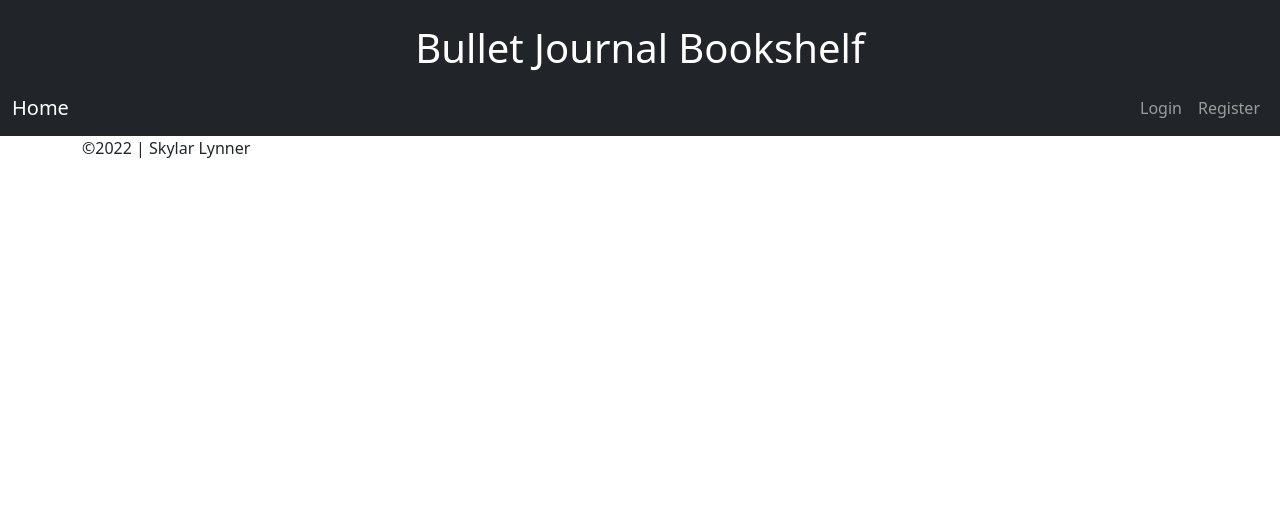
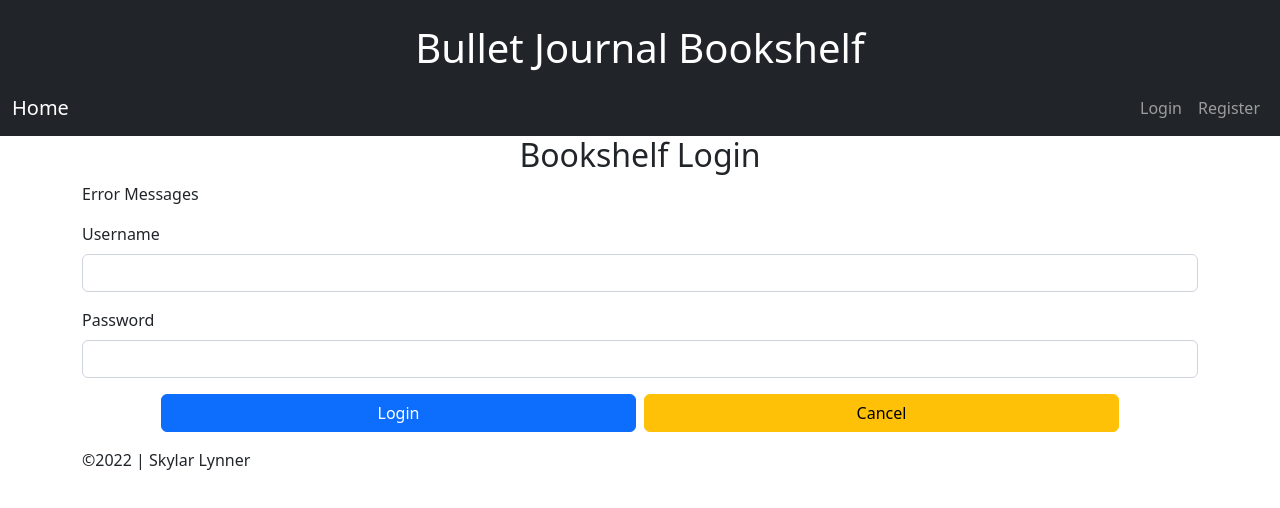
Before and after one commit to oneexists/Bookshelf, a React (Create React App) app in the folder react-ui/: page /login in a window 1280 px wide. Shown: the top 508 px of the page. Built offline with nearby package versions, Linux system fonts and the light colour scheme.

Commit message:
login form template with routing

```diff
--- a/react-ui/src/App.js
+++ b/react-ui/src/App.js
@@ -3,6 +3,7 @@ import Footer from "./components/Footer";
 import NavBar from "./components/NavBar";
 import Home from "./components/Home";
 import Header from "./components/Header";
+import Login from "./components/Login";
 
 function App() {
   return (
@@ -11,7 +12,8 @@ function App() {
       <NavBar />
 
       <Routes>
-        <Route path="/" element={<><Home /></>} />
+        <Route path="/" element={<Home />} />
+        <Route path="login" element={<Login />} />
       </Routes>
 
       <Footer />
--- a/react-ui/src/components/Footer/index.js
+++ b/react-ui/src/components/Footer/index.js
@@ -1,6 +1,6 @@
 export default function Footer() {
     return (
-        <footer className="container">
+        <footer className="container mt-3">
             &copy;2022 | Skylar Lynner
         </footer>
     );
--- /dev/null
+++ b/react-ui/src/components/Login/index.js
@@ -0,0 +1,26 @@
+import { Link } from "react-router-dom";
+
+export default function Login() {
+    return (
+        <main className="container">
+            <h2 className="d-flex justify-content-center">Bookshelf Login</h2>
+            <p>Error Messages</p>
+            <form>
+                <div className="form-group mb-3">
+                    <label htmlFor="username" className="form-label">Username</label>
+                    <input type="text" id="username" className="form-control" required />
+                </div>
+
+                <div className="form-group mb-3">
+                    <label htmlFor="password" className="form-label">Password</label>
+                    <input type="password" id="password" className="form-control" required />
+                </div>
+
+                <div className="row d-flex justify-content-center">
+                    <button type="submit" className="btn btn-primary col-5 me-2">Login</button>
+                    <Link to="/" className="btn btn-warning col-5" role="button">Cancel</Link>
+                </div>
+            </form>
+        </main>
+    );
+}
```
